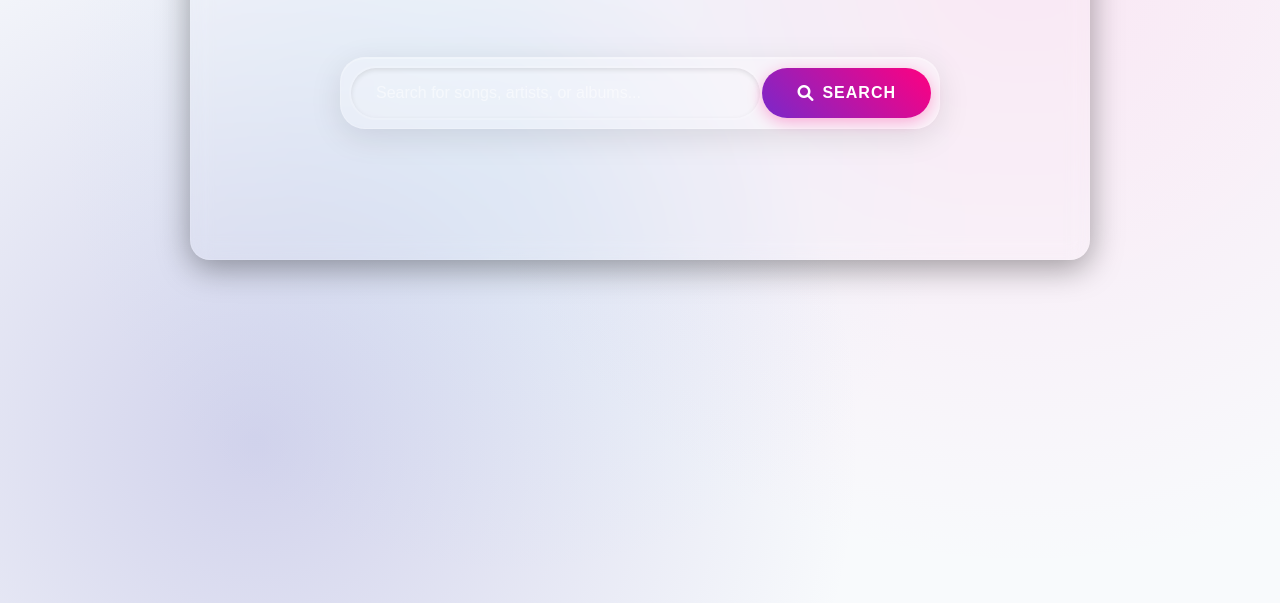
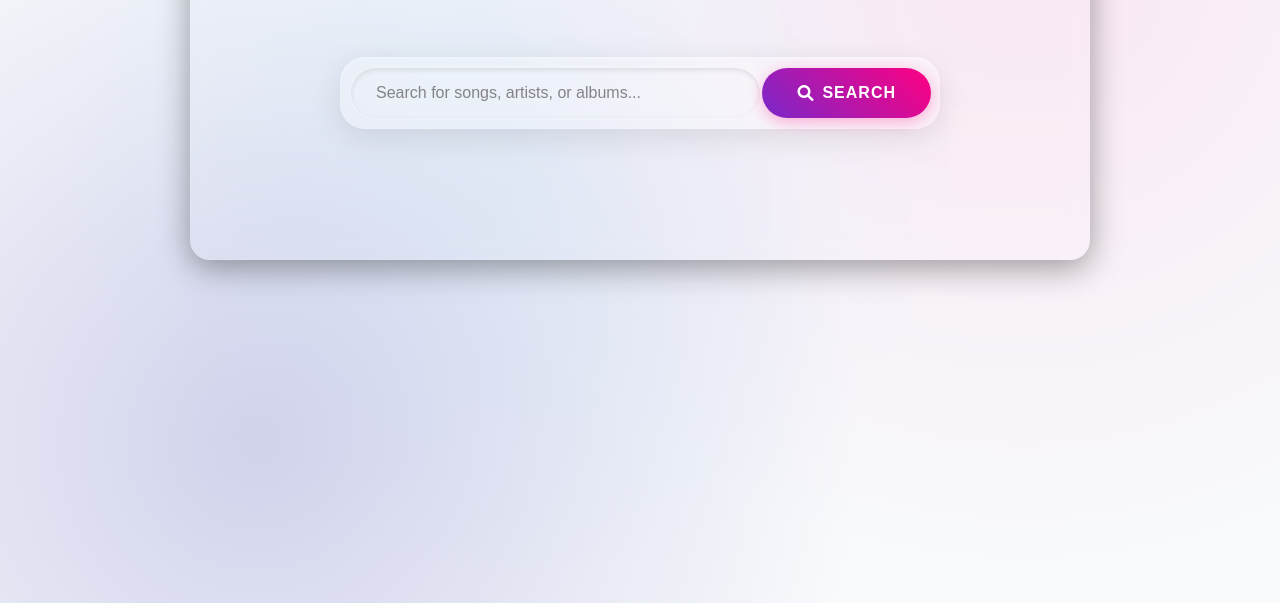
Before and after one commit to a-hansika/Music-Search, a plain HTML site: page index.html in a window 1280 px wide. Shown: the part 197-800 px from the top of the page. Drawn offline with Linux system fonts and the light colour scheme.

Commit message:
Update style.css

```diff
--- a/style.css
+++ b/style.css
@@ -454,7 +454,7 @@ h1 {
 }
 
 #search-input::placeholder {
-    color: rgba(255, 255, 255, 0.5);
+    color: rgba(10, 1, 1, 0.462);
 }
 
 #search-btn {
```
